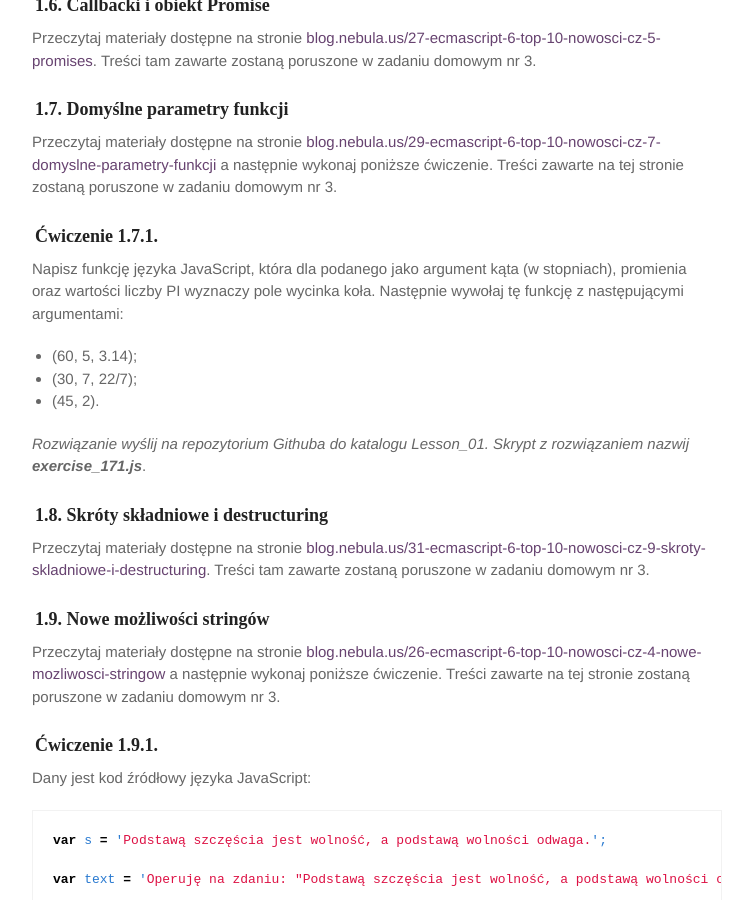
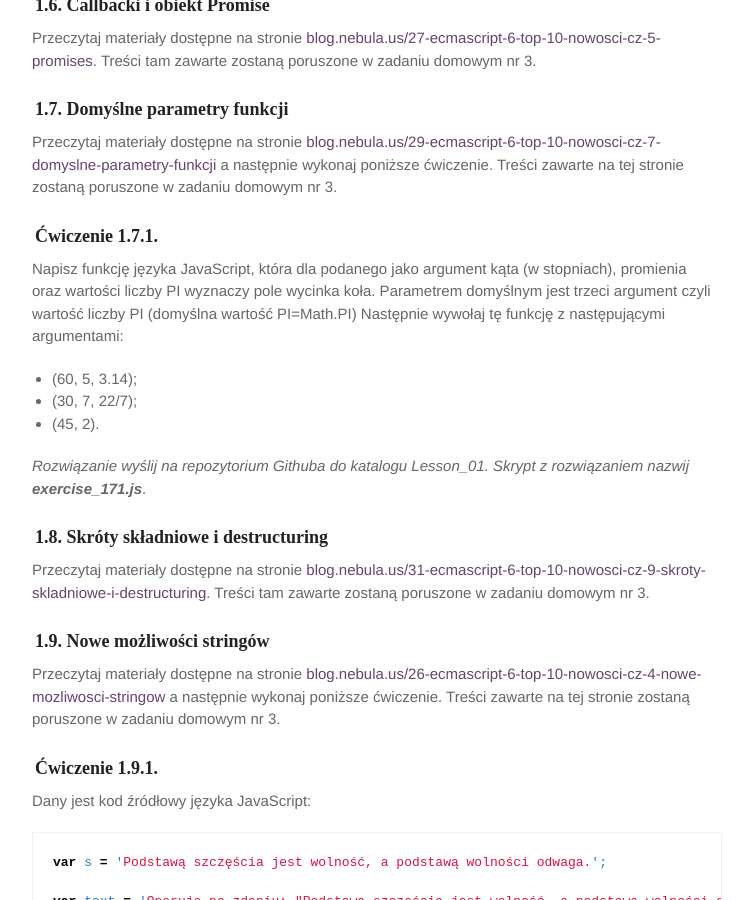
Before and after one commit to marcin-szczepanski/TWE, a Jekyll site: the page built from zajecia/2/zaj01.md, in a window 1280 px wide and 900 px high, scrolled down 5201 px. Shown: the whole window, without its empty margins (263-1016 px from the left). Built offline with Jekyll 4.4.1, drawn with Linux system fonts in a browser that asks for light colours; some web fonts are replaced.

Commit message:
Update zaj01.md

```diff
--- a/zajecia/2/zaj01.md
+++ b/zajecia/2/zaj01.md
@@ -234,7 +234,7 @@ a&nbsp;następnie wykonaj poniższe ćwiczenie. Treści zawarte na&nbsp;tej stro
 ### Ćwiczenie 1.7.1.
 
 Napisz funkcję języka JavaScript, która dla podanego jako argument kąta (w&nbsp;stopniach), promienia oraz&nbsp;wartości liczby PI wyznaczy
-pole wycinka koła. Następnie wywołaj tę funkcję z&nbsp;następującymi argumentami:
+pole wycinka koła. Parametrem domyślnym jest trzeci argument czyli wartość liczby PI (domyślna wartość PI=Math.PI) Następnie wywołaj tę funkcję z&nbsp;następującymi argumentami:
 
 * (60, 5, 3.14);
 * (30, 7, 22/7);
```
